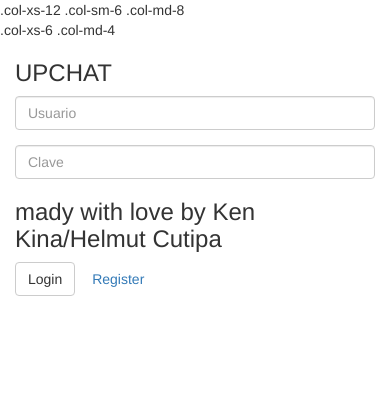
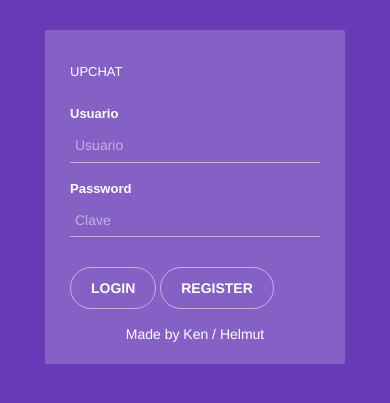
Before and after one commit to helcu/Chat-python-web-sockets, a Python web app: template templates/login.html in a window 390 px wide. Shown: the top 403 px of the page. Run offline with Jinja, Linux system fonts and the light colour scheme; the template is opened without the code that fills it, so the values that code supplies are empty.

Commit message:
login mejorado5

```diff
--- a/templates/login.html
+++ b/templates/login.html
@@ -7,47 +7,134 @@
     <link rel="stylesheet" href="{{ url_for('static', filename='stylesheets/bootstrap.min.css') }}" type="text/css"/>
     <link rel="stylesheet" href="{{ url_for('static', filename='plugins/jquery.validate/jquery.validate.css') }}"
           type="text/css"/>
-
+          <style type="text/css">
+          body{
+            background: #673ab7;
+          }
+          .nb-login{
+            max-width:300px;
+            margin:30px auto;
+            background:rgba(255,255,255,0.2);
+            padding:20px 25px;
+            border-radius:2px;
+            box-shadow:0px 0px 10px rgba(255,255,255,0.05);
+          }
+          .nb-login h3{
+            font-size:13px;
+            line-height:13px;
+            margin:15px 0px 25px 0px;
+            text-transform:uppercase;
+            color:#fff;
+          }
+          .nb-login form{
+            margin-bottom:15px;
+            color:#fff;
+          }
+          .nb-login form input,
+          .nb-login form textarea{
+            box-shadow:none !important;
+            padding:6px 5px;
+            color:#fff;
+            border:0px;
+            border-bottom:1px solid rgba(255,255,255,0.5);
+            background:transparent;
+            border-radius:0px;
+          }
+          .nb-login form input:focus{
+            background: rgba(255,255,255,0.05);
+          }
+          .nb-login form ::-webkit-input-placeholder {
+             color: rgba(255,255,255,0.5);
+          }
+          .nb-login form ::-moz-placeholder {
+             color: rgba(255,255,255,0.5);
+          }
+          .nb-login form :-ms-input-placeholder {
+             color: rgba(255,255,255,0.5);
+          }
+          .nb-login form .btn{
+            border:0px;
+            border-radius:25px;
+            padding:10px 20px;
+            border:1px solid rgba(255,255,255,0.5);
+            color:#fff;
+            text-transform:uppercase;
+            font-weight:600;
+            background:transparent;
+            margin-top:15px;
+            -webkit-transition: all 0.5s ease;
+            -moz-transition: all 0.5s ease;
+            -o-transition: all 0.5s ease;
+            -ms-transition: all 0.5s ease;
+            transition: all 0.5s ease;
+          }
+          .nb-login form .btn:hover{
+            background:#fff;
+            color:#666;
+          }
+          .nb-login .social a{
+            display:block;
+            margin-bottom:15px;
+            color:#fff;
+            padding:8px 20px;
+            border-radius:25px;
+            text-align:center;
+            font-size:12px;
+            text-transform:uppercase;
+            font-weight:600;
+            text-decoration: none;
+          }
+          .nb-login .social a:hover{
+            opacity: 0.9;
+          }
+          .nb-login .social a.facebook{
+            background: #3280e7;
+          }
+          .nb-login .social a.twitter{
+            background: #32c8de;
+          }
+          .nb-login .social a.google-plus{
+            background: #f96f4a;
+          }
+          .nb-login .center{
+            text-align: center;
+          }
+          .nb-login .or{
+            color: #FFF;
+          }
+          </style>
 </head>
 <body>
-  <div class="row">
-  <div class="col-xs-12 col-sm-6 col-md-8">.col-xs-12 .col-sm-6 .col-md-8</div>
-  <div class="col-xs-6 col-md-4">.col-xs-6 .col-md-4</div>
-</div>
-  <div class="top-content">
 
-      <div class="inner-bg">
-<div class="container">
-      <div class="row">
-                          <div class="col-xs-12 col-sm-6 col-md-8">
-                          	<div class="form-top">
-                          		<div class="form-top-left">
+
+
+  <div class="col-md-6">
+
+  <!-- Login Form -->
+  <div class="nb-login">
     <h3>UPCHAT</h3>
       <p style="color:red;">{{ error }}</p>
-                          		</div>
-                              </div>
-                              <div class="form-bottom">
   <form role="form" action="" method="post" class="login-form">
       <div class="form-group">
-  			                    		<label class="sr-only" for="form-username">Username</label>
+        <label for="InputUser">Usuario</label>
           <input type="text" class="form-username form-control" name="username" id="username" placeholder="Usuario">
-
       </div>
       <div class="form-group">
-  			                        	<label class="sr-only" for="form-password">Password</label>
+        <label for="InputPassword">Password</label>
         <input type="password" class="form-password form-control" name="password" id="password" placeholder="Clave">
-
       </div>
-                                <h3>mady with love by Ken Kina/Helmut Cutipa</h3>
       <button type="submit" class="btn btn-default">Login</button>
       <button type="button" onclick="location.replace('/register')" class="btn btn-link">Register</button>
     </form>
+    <div class="center or">Made by Ken / Helmut</div>
+
   </div>
+
   </div>
-      </div>
-    </div>
-</div>
-</div>
+
+
+
+
 
 <script src='{{ url_for('static', filename='javascripts/jquery.min.js') }}'></script>
 <script src='{{ url_for('static', filename='javascripts/bootstrap.min.js') }}'></script>
```
Also changed, not shown: templates/register.html (+97 -1 lines). Lines whose indentation alone changed are shown as unchanged.
